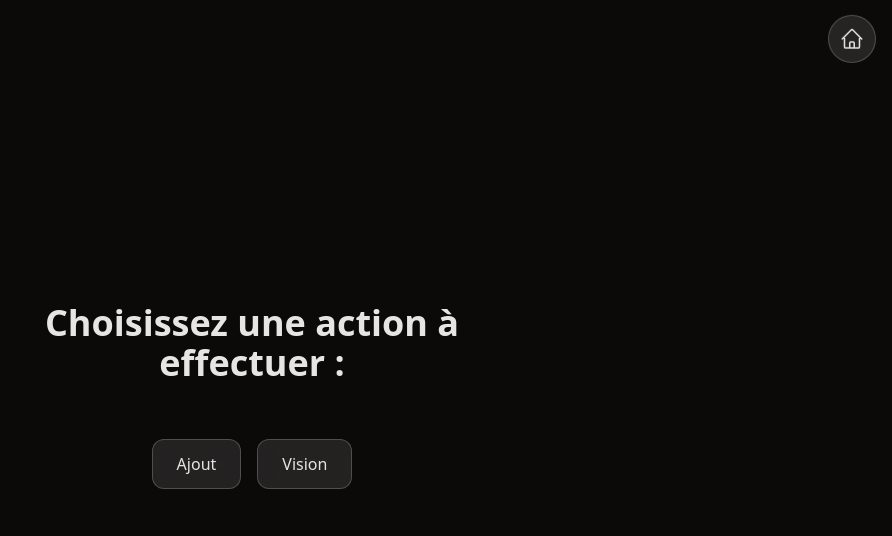
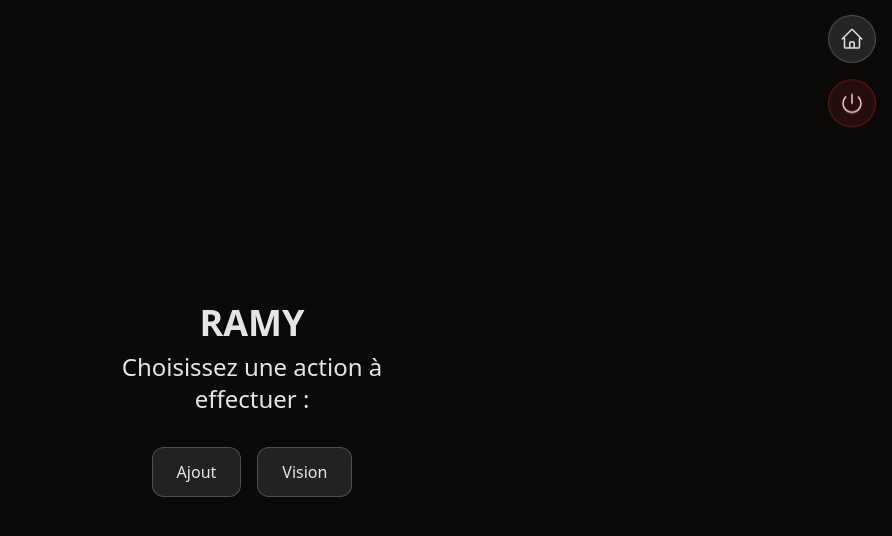
Before and after one commit to leolesimple/ramy, a Next.js app: page /menu in a window 1280 px wide. Shown: the top 536 px of the page, without its empty margins (388-1280 px from the left). Built offline with nearby package versions, Linux system fonts and the light colour scheme.

Commit message:
:sparkles: (UI) Add client layout wrapper and floating navigation buttons

```diff
--- a/app/ajout/[id]/numVoiture/page.tsx
+++ b/app/ajout/[id]/numVoiture/page.tsx
@@ -1,7 +1,7 @@
 'use client';
 
 import { useParams, useRouter, useSearchParams } from 'next/navigation';
-import { useState, useEffect } from 'react';
+import React, { useState, useEffect } from 'react';
 import { createBrowserClient } from '@supabase/ssr';
 import PageHeader from "@app/ui/Header";
 
@@ -76,7 +76,11 @@ export default function NumVoiturePage() {
             }
         }
 
-        fetchData();
+        fetchData().then(() => {
+            // Reset form fields after fetching data
+            setNumeroVoiture('');
+            setCodePorte('');
+        });
     }, [supabase, idMateriel, idLigne]);
 
     const handleSubmit = async (e: React.FormEvent) => {
@@ -158,14 +162,14 @@ export default function NumVoiturePage() {
 
                     <button
                         onClick={() => router.push(`/vision/${idLigne}`)}
-                        className="mt-6 bg-blue-600 hover:bg-blue-700 text-white py-2 px-4 rounded w-full"
+                        className="mt-6 w-full py-2 px-4 rounded-xl bg-blue-500/10 hover:bg-blue-500/20 text-blue-200 border border-blue-500/20 backdrop-blur-md transition-colors duration-200 font-medium"
                     >
                         Voir la vision
                     </button>
 
                     <button
                         onClick={handleDelete}
-                        className="mt-2 bg-red-600 hover:bg-red-700 text-white py-2 px-4 rounded w-full"
+                        className="mt-2 w-full py-2 px-4 rounded-xl bg-red-500/10 hover:bg-red-500/20 text-red-200 border border-red-500/20 backdrop-blur-md transition-colors duration-200 font-medium"
                     >
                         Supprimer cette entrée
                     </button>
@@ -199,10 +203,9 @@ export default function NumVoiturePage() {
                     onChange={(e) => setCodePorte(e.target.value)}
                     className="w-full p-2 rounded bg-stone-800 border border-stone-700"
                 />
-
                 <button
                     type="submit"
-                    className="bg-blue-600 hover:bg-blue-700 text-white py-2 px-4 rounded w-full"
+                    className="w-full py-2 px-4 rounded-xl bg-green-500/10 hover:bg-green-500/20 text-green-200 border border-green-500/20 backdrop-blur-md transition-colors duration-200 font-medium"
                 >
                     Valider
                 </button>
--- a/app/layout.tsx
+++ b/app/layout.tsx
@@ -1,19 +1,18 @@
 // app/layout.tsx
 import './globals.css';
-import type {Metadata} from 'next';
-import BackHomeButton from "@app/ui/BackHomeButton";
+import type { Metadata } from 'next';
+import ClientLayoutWrapper from './ui/ClientLayoutWrapper';
 
 export const metadata: Metadata = {
     title: 'RAMY',
     description: 'Historique personnel des trains pris',
 };
 
-export default function RootLayout({children}: { children: React.ReactNode }) {
+export default function RootLayout({ children }: { children: React.ReactNode }) {
     return (
         <html lang="fr">
         <body className="min-h-screen bg-stone-950 text-stone-200 font-sans antialiased flex flex-col">
-        <BackHomeButton />
-        <main className="px-4 pt-8 pb-10 h-screen">{children}</main>
+        <ClientLayoutWrapper>{children}</ClientLayoutWrapper>
         </body>
         </html>
     );
--- a/app/login/page.tsx
+++ b/app/login/page.tsx
@@ -46,7 +46,7 @@ export default function LoginPage() {
     return (
         <motion.form
             onSubmit={handleLogin}
-            className="flex flex-col gap-4 p-6 max-w-sm mx-auto mt-20 bg-stone-900 border border-stone-700 rounded-xl text-white shadow-xl"
+            className="flex flex-col gap-4 p-6 max-w-sm mx-auto mt-20 bg-stone-900 border border-stone-700 rounded-[36px] text-white shadow-xl"
             initial={{ opacity: 0, y: 20 }}
             animate={{ opacity: 1, y: 0 }}
             transition={{ duration: 0.6, ease: 'easeOut' }}
--- a/app/menu/page.tsx
+++ b/app/menu/page.tsx
@@ -1,20 +1,44 @@
-import {Button} from '@app/ui/Button';
+'use client';
+
+import { motion } from 'framer-motion';
+import { Button } from '../ui/Button';
 
 export default function MenuPage() {
     return (
-        <>
-        <div
-            className="flex flex-col h-full items-center justify-center bg-stone-950 text-stone-200 font-sans antialiased px-4 text-center space-y-8 overflow-hidden">
-            <h2 className="text-4xl font-bold max-w-md">Choisissez une action à effectuer :</h2>
-            <div className="flex gap-4 w-full max-w-fit mx-auto">
-                <Button href="/lignes">
-                    Ajout
-                </Button>
-                <Button href="/vision">
-                    Vision
-                </Button>
-            </div>
-        </div>
-        </>
+        <motion.div
+            className="flex flex-col h-full items-center justify-center font-sans antialiased px-4 text-center space-y-2 overflow-hidden"
+            initial={{ opacity: 0, y: 20 }}
+            animate={{ opacity: 1, y: 0 }}
+            transition={{ duration: 0.6, ease: 'easeOut' }}
+        >
+            <motion.h2
+                className="text-4xl font-bold max-w-md"
+                initial={{opacity: 0, y: 10}}
+                animate={{opacity: 1, y: 0}}
+                transition={{duration: 0.6, ease: 'easeOut'}}
+                viewport={{ once: true }}
+            >
+                RAMY
+            </motion.h2>
+
+            <motion.h3
+                className="text-2xl font-light max-w-xs"
+                initial={{ opacity: 0, y: 10 }}
+                animate={{ opacity: 1, y: 0 }}
+                transition={{ duration: 0.6, delay: 0.2, ease: 'easeOut' }}
+            >
+                Choisissez une action à effectuer :
+            </motion.h3>
+
+            <motion.div
+                className="flex gap-4 w-full max-w-fit mx-auto"
+                initial={{ opacity: 0, y: 10 }}
+                animate={{ opacity: 1, y: 0 }}
+                transition={{ duration: 0.6, delay: 0.4, ease: 'easeOut' }}
+            >
+                <Button href="/lignes">Ajout</Button>
+                <Button href="/vision">Vision</Button>
+            </motion.div>
+        </motion.div>
     );
 }
--- /dev/null
+++ b/app/ui/ClientLayoutWrapper.tsx
@@ -0,0 +1,17 @@
+'use client';
+
+import { usePathname } from 'next/navigation';
+import FloatingNavButtons from './FloatingNavButtons';
+
+export default function ClientLayoutWrapper({ children }: { children: React.ReactNode }) {
+    const pathname = usePathname();
+    const hideOnRoutes = ['/', '/login'];
+    const shouldShowButtons = !hideOnRoutes.includes(pathname);
+
+    return (
+        <>
+            {shouldShowButtons && <FloatingNavButtons />}
+            <main className="h-screen">{children}</main>
+        </>
+    );
+}
--- /dev/null
+++ b/app/ui/FloatingNavButtons.tsx
@@ -0,0 +1,57 @@
+'use client';
+
+import Link from 'next/link';
+import { motion } from 'framer-motion';
+import {
+    HomeIcon,
+    PowerIcon, // Nouveau logout icon
+} from '@heroicons/react/24/outline';
+
+const buttons = [
+    {
+        href: '/menu',
+        icon: HomeIcon,
+        label: 'Accueil menu',
+        top: 'top-4',
+        right: 'right-4',
+        style: 'bg-white/10 hover:bg-white/20 text-stone-200 border border-white/20', // vitre neutre
+    },
+    {
+        href: '/logout',
+        icon: PowerIcon,
+        label: 'Se déconnecter',
+        top: 'top-20',
+        right: 'right-4',
+        style: 'bg-red-500/10 hover:bg-red-500/20 text-red-200 border border-red-500/30', // vitre rouge
+    },
+];
+
+export default function FloatingNavButtons() {
+    return (
+        <>
+            {buttons.map(({ href, icon: Icon, label, top, right, style }, index) => (
+                <motion.div
+                    key={href}
+                    className={`fixed ${top} ${right} z-50`}
+                    animate={{
+                        y: [0, -2, 0, 2, 0],
+                        rotate: [0, 0.6, 0, -0.6, 0],
+                    }}
+                    transition={{
+                        duration: 4 + index,
+                        repeat: Infinity,
+                        ease: 'easeInOut',
+                    }}
+                >
+                    <Link
+                        href={href}
+                        className={`flex items-center justify-center w-12 h-12 ${style} rounded-full backdrop-blur-md transition-colors duration-200 shadow-lg`}
+                        aria-label={label}
+                    >
+                        <Icon className="w-6 h-6" />
+                    </Link>
+                </motion.div>
+            ))}
+        </>
+    );
+}
--- /dev/null
+++ b/app/ui/page.tsx
@@ -0,0 +1,29 @@
+// Redirect user to /menu if they try to access /ui
+'use client';
+import { useEffect } from 'react';
+import { useRouter } from 'next/navigation';
+import { createBrowserClient } from '@supabase/ssr';
+import { motion } from 'framer-motion';
+import { HomeButton } from '@app/ui/HomeButton';
+
+export default function Page() {
+    const router = useRouter();
+    const supabase = createBrowserClient(
+        process.env.NEXT_PUBLIC_SUPABASE_URL!,
+        process.env.NEXT_PUBLIC_SUPABASE_ANON_KEY!
+    );
+
+    useEffect(() => {
+        const checkSession = async () => {
+            const { data } = await supabase.auth.getSession();
+            if (data.session) {
+                router.replace('/menu');
+            }
+        };
+        checkSession();
+    }, [router, supabase]);
+
+    return (
+        <></>
+    );
+}
--- a/app/vision/[id]/page.tsx
+++ b/app/vision/[id]/page.tsx
@@ -75,7 +75,7 @@ async function AsyncVisionPage({ params }: { params: { id: string } }) {
                     ))}
                 </div>
             ) : (
-                <p className="text-center text-stone-400">Aucun matériel trouvé pour cette ligne.</p>
+                <p className="text-center text-slate-400">Aucun matériel trouvé pour cette ligne.</p>
             )}
         </div>
     );
--- /dev/null
+++ b/app/vision/layout.tsx
@@ -0,0 +1,10 @@
+import BackHomeButton from "@app/ui/BackHomeButton";
+
+export default function VisionLayout({ children }: { children: React.ReactNode }) {
+    return (
+        <div className="min-h-screen bg-slate-950 text-stone-200 font-sans antialiased flex flex-col">
+            <BackHomeButton />
+            <main className="px-4 pt-8 pb-10 h-screen">{children}</main>
+        </div>
+    );
+}
```
Also changed, not shown: app/vision/[id]/table/page.tsx (+7 -7 lines), 1 other file (tests, documents, lock files or other folders).
